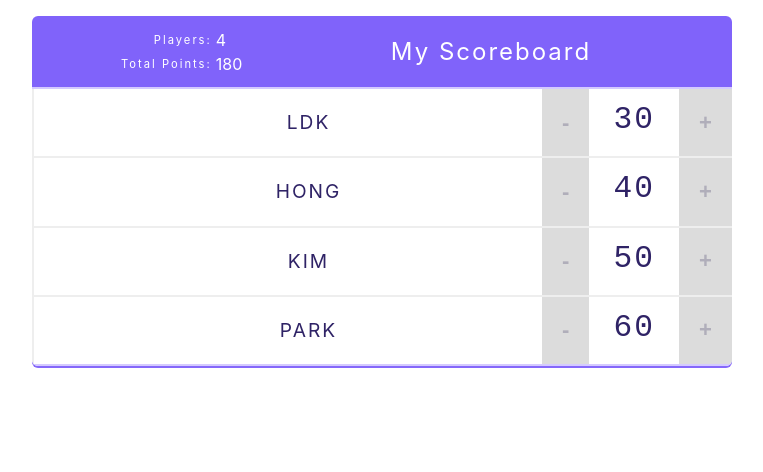
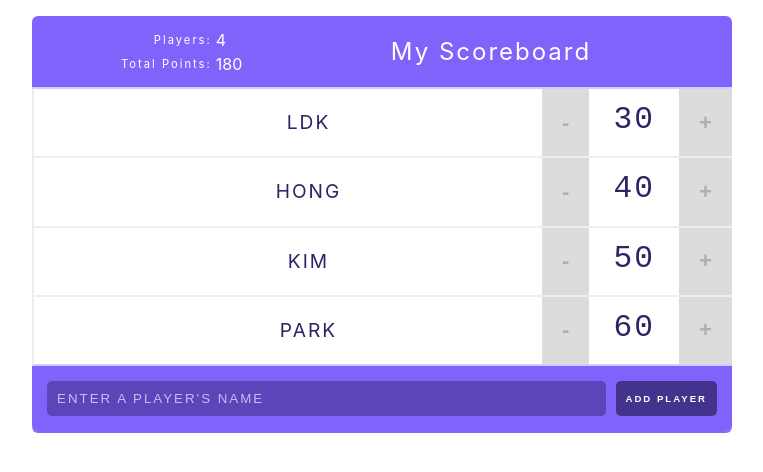
Before and after one commit to yzzzzun/scoreboard, a React (Create React App) app: page / in a window 1280 px wide. Shown: the top 472 px of the page, without its empty margins (258-1021 px from the left). Built offline with nearby package versions, Linux system fonts and the light colour scheme.

Commit message:
addPlayer 구현 및 validation 추가

```diff
--- /dev/null
+++ b/src/AddPlayerForm.js
@@ -0,0 +1,36 @@
+import React, {Component} from 'react';
+
+export class AddPlayerForm extends Component {
+
+	state = {
+		value: ''
+	}
+
+	handleValueChange = (e) => {
+		this.setState({
+			value : e.target.value
+		});
+	}
+
+	handleSubmit = (e) => {
+		e.preventDefault();
+
+		const form = document.getElementById("form");
+		const player = document.getElementById("player");
+
+		console.log(form.checkValidity());
+		console.log(player.validity.valid);
+
+		this.props.addPlayer(this.state.value);
+		this.setState({value: ''});
+	}
+
+	render() {
+		return (
+			<form className="form" id="form" onSubmit={this.handleSubmit} noValidate>
+				<input className="input" id="player" type="text" placeholder="enter a player's name" value={this.state.value} onChange={this.handleValueChange} required></input>
+				<input className="input" type="submit" value="Add Player"></input>
+			</form>
+		);
+	}
+}
--- a/src/App.js
+++ b/src/App.js
@@ -2,8 +2,12 @@ import React from 'react';
 import './App.css';
 import {Header} from "./Header";
 import {Player} from "./Player";
+import {AddPlayerForm} from "./AddPlayerForm";
 
 class App extends React.Component {
+
+	maxId = 4;
+
 	state = {
 		players: [
 			{name: 'LDK', score: 30, id: 1},
@@ -27,9 +31,28 @@ class App extends React.Component {
 						)
 					})
 				}
+				<AddPlayerForm addPlayer={this.handleAddPlayer}></AddPlayerForm>
 			</div>
 		);
 	}
+
+	handleAddPlayer = (name) => {
+		console.log(name);
+		this.setState((prevState) => {
+			// prevState.players.push({name: name, id: ++this.maxId, score: 0});
+			// return {
+			// 	players : [...prevState.players]
+			// }
+
+			const players = [...prevState.players];
+			players.push({name: name, id: ++this.maxId, score: 0});
+
+			return {
+				players
+			}
+		});
+	}
+
 	// 1. 콜백 펑션 정의
 	handleRemovePlayer = (id) => {
 		this.setState(prevState => ({
@@ -40,7 +63,7 @@ class App extends React.Component {
 	handleChangeScore = (id, delta) => {
 		console.log('handleChangeScore: ', id, delta);
 		this.setState(prevState => {
-			const player = prevState.players.find(player => player.id == id);
+			const player = prevState.players.find(player => player.id === id);
 			player.score += delta;
 
 			return {
```
